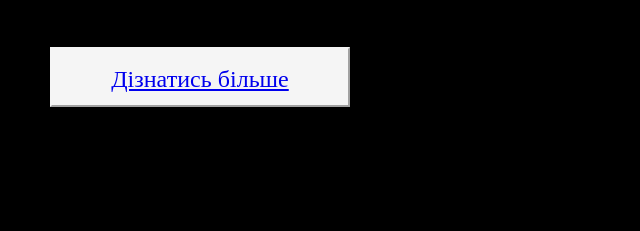
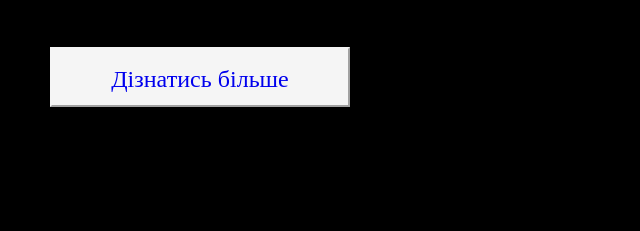
Before and after one commit to MeRaage/test1, a plain HTML site: page figma-kursova/index.html in a window 1280 px wide. Shown: the part 465-696 px from the top of the page, 0-640 px from the left. Drawn offline with nearby package versions, Linux system fonts and the light colour scheme.

Commit message:
Update btn.css

```diff
--- a/figma-kursova/css/components/btn.css
+++ b/figma-kursova/css/components/btn.css
@@ -8,5 +8,7 @@
     border-radius: 0px;
     width: 300px;
     height: 60px;
+}
+.btn-primary a {
     text-decoration: none;
 }
```
